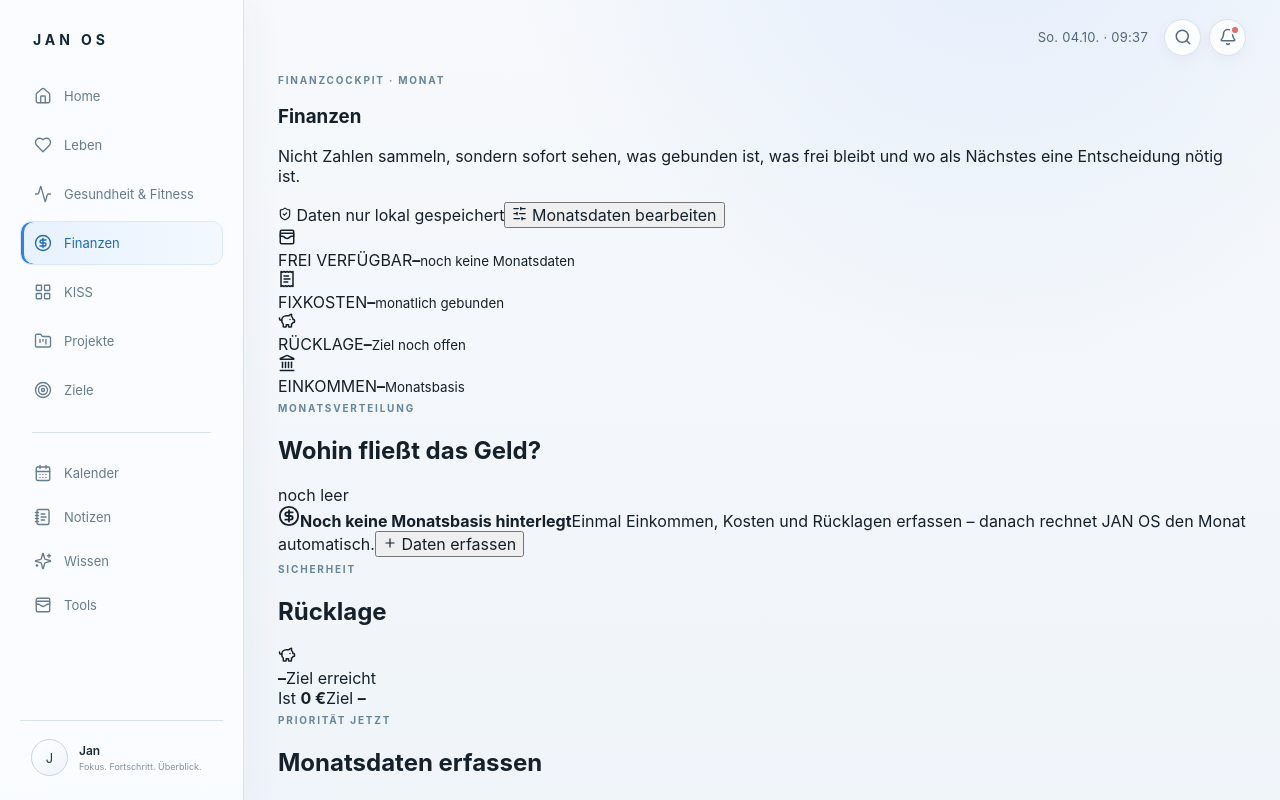
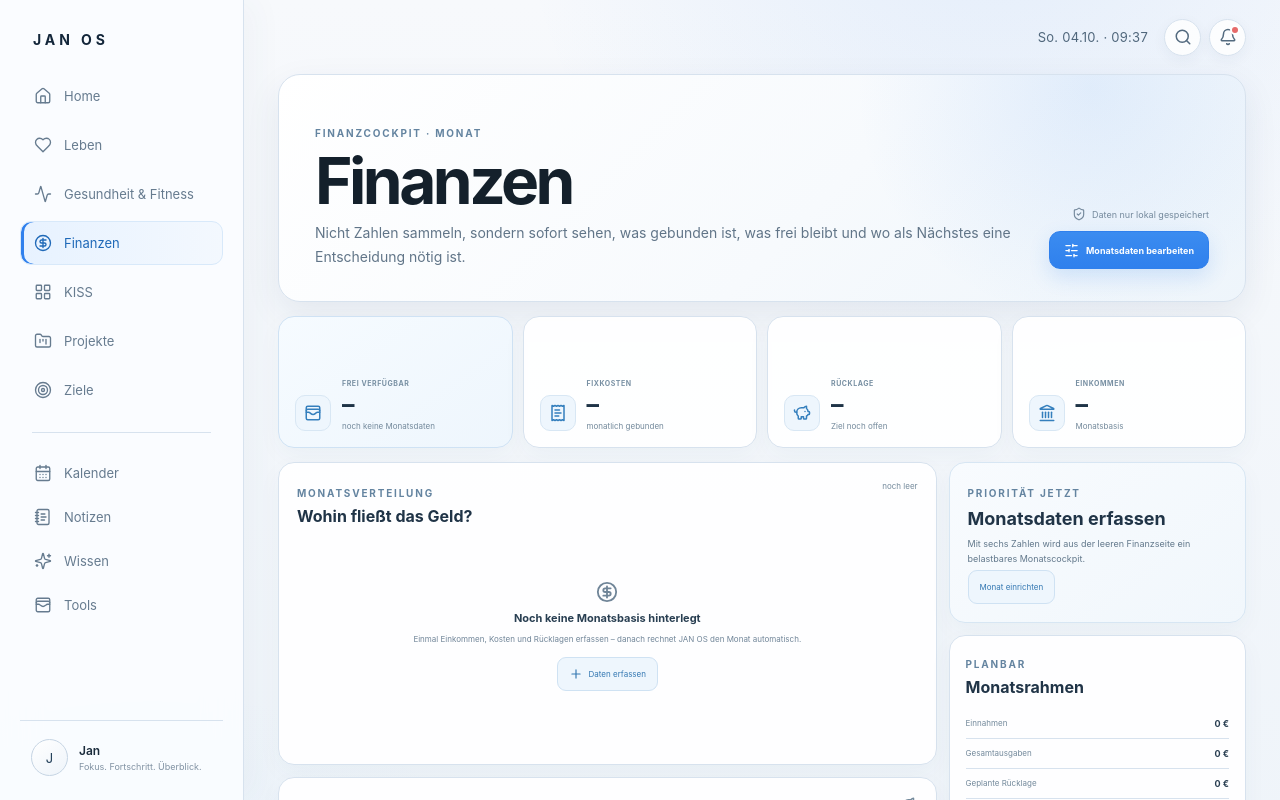
Before and after one commit to hapo3005/jan-os, a Next.js app: page /finanzen in a window 1280 px wide. Shown: the top 800 px of the page. Built offline with nearby package versions, Linux system fonts and the light colour scheme.

Commit message:
style: add professional finance dashboard

```diff
--- a/src/app/globals.css
+++ b/src/app/globals.css
@@ -3492,3 +3492,387 @@
     grid-column: 2;
   }
 }
+
+
+/* Finanzen · professionelles Monatscockpit */
+.finance-hero {
+  min-height: 228px;
+  display: flex;
+  align-items: flex-end;
+  justify-content: space-between;
+  gap: 28px;
+  padding: 32px 36px;
+  border: 1px solid var(--border);
+  border-radius: var(--radius-lg);
+  background:
+    radial-gradient(circle at 84% 6%, rgba(47,128,237,.10), transparent 28%),
+    linear-gradient(135deg,#ffffff 0%,#f7fafd 56%,#eef5fb 100%);
+  box-shadow: var(--shadow);
+}
+.finance-hero > div:first-child { max-width: 760px; }
+.finance-hero h1 {
+  margin: 11px 0 9px;
+  font-size: clamp(42px,5vw,66px);
+  line-height: .98;
+  letter-spacing: -.055em;
+}
+.finance-hero p:not(.eyebrow) {
+  max-width: 700px;
+  margin: 0;
+  color: #617588;
+  font-size: 14px;
+  line-height: 1.7;
+}
+.finance-hero-actions {
+  flex: 0 0 auto;
+  display: grid;
+  justify-items: end;
+  gap: 10px;
+}
+.finance-hero-actions > span {
+  display: inline-flex;
+  align-items: center;
+  gap: 6px;
+  color: #758a9d;
+  font-size: 9px;
+}
+.finance-hero-actions button {
+  display: inline-flex;
+  align-items: center;
+  gap: 7px;
+  min-height: 38px;
+  padding: 0 14px;
+  border: 1px solid #2f80ed;
+  border-radius: 11px;
+  background: linear-gradient(180deg,#3b8cf0,#2f80ed);
+  color: white;
+  font-size: 9px;
+  font-weight: 650;
+  cursor: pointer;
+  box-shadow: 0 8px 20px rgba(47,128,237,.17);
+}
+
+.finance-kpis {
+  display: grid;
+  grid-template-columns: repeat(4,1fr);
+  gap: 10px;
+  margin-top: 14px;
+}
+.finance-kpi {
+  min-height: 132px;
+  display: grid;
+  grid-template-columns: auto 1fr auto;
+  gap: 11px;
+  align-items: end;
+  padding: 16px;
+  border: 1px solid var(--border);
+  border-radius: 16px;
+  background: rgba(255,255,255,.95);
+  box-shadow: 0 8px 24px rgba(31,67,104,.04);
+}
+.finance-kpi.primary {
+  border-color: #cfe2f4;
+  background: linear-gradient(145deg,#f6fbff,#eef6fd);
+}
+.finance-kpi-icon {
+  width: 36px;
+  height: 36px;
+  display: grid;
+  place-items: center;
+  border: 1px solid #d8e7f4;
+  border-radius: 10px;
+  background: #eef6fd;
+  color: #347fbd;
+}
+.finance-kpi > div {
+  min-width: 0;
+  display: grid;
+  gap: 4px;
+}
+.finance-kpi > div > span {
+  color: #7890a3;
+  font-size: 7px;
+  font-weight: 700;
+  letter-spacing: .08em;
+}
+.finance-kpi strong {
+  color: #1f3447;
+  font-size: 25px;
+  line-height: 1;
+}
+.finance-kpi small {
+  color: #73899b;
+  font-size: 8px;
+}
+.finance-kpi > svg {
+  color: #2f9e70;
+  align-self: start;
+}
+.finance-kpi.primary > svg:last-child { color: #2f80ed; }
+
+.finance-layout {
+  display: grid;
+  grid-template-columns: minmax(0,1.55fr) minmax(290px,.7fr);
+  gap: 12px;
+  margin-top: 14px;
+}
+.finance-main,
+.finance-side {
+  display: grid;
+  align-content: start;
+  gap: 12px;
+}
+.finance-panel,
+.finance-decision {
+  padding: 18px;
+  border: 1px solid var(--border);
+  border-radius: 16px;
+  background: rgba(255,255,255,.95);
+  box-shadow: 0 8px 24px rgba(31,67,104,.04);
+}
+.finance-panel.compact { padding: 16px; }
+.finance-panel-head {
+  display: flex;
+  align-items: flex-start;
+  justify-content: space-between;
+  gap: 14px;
+}
+.finance-panel-head h2 {
+  margin: 5px 0 0;
+  color: #203447;
+  font-size: 16px;
+}
+.finance-panel-head > span,
+.finance-panel-head > svg {
+  color: #748a9c;
+  font-size: 8px;
+}
+
+.finance-allocation-bar {
+  display: flex;
+  width: 100%;
+  height: 16px;
+  margin-top: 20px;
+  overflow: hidden;
+  border-radius: 999px;
+  background: #e9eff5;
+}
+.finance-allocation-bar span { height: 100%; }
+.finance-allocation-bar .fixed { background: #5b8fd8; }
+.finance-allocation-bar .variable { background: #7eb8e8; }
+.finance-allocation-bar .reserve { background: #5fbf91; }
+
+.finance-breakdown {
+  display: grid;
+  grid-template-columns: repeat(2,1fr);
+  gap: 8px;
+  margin-top: 14px;
+}
+.finance-breakdown > div {
+  display: grid;
+  grid-template-columns: auto 1fr auto;
+  gap: 8px;
+  align-items: center;
+  padding: 9px 10px;
+  border: 1px solid #e1e9f0;
+  border-radius: 10px;
+  background: #fbfcfe;
+}
+.finance-breakdown span:not(.dot) {
+  color: #6f8598;
+  font-size: 8px;
+}
+.finance-breakdown strong {
+  color: #2a3f52;
+  font-size: 9px;
+}
+.finance-breakdown .dot {
+  width: 7px;
+  height: 7px;
+  border-radius: 50%;
+}
+.finance-breakdown .dot.fixed { background: #5b8fd8; }
+.finance-breakdown .dot.variable { background: #7eb8e8; }
+.finance-breakdown .dot.reserve { background: #5fbf91; }
+.finance-breakdown .dot.free { background: #c9d5df; }
+
+.finance-empty-state {
+  min-height: 220px;
+  display: grid;
+  place-items: center;
+  align-content: center;
+  gap: 8px;
+  color: #708598;
+  text-align: center;
+}
+.finance-empty-state strong {
+  color: #293f52;
+  font-size: 11px;
+}
+.finance-empty-state span {
+  max-width: 430px;
+  font-size: 8px;
+  line-height: 1.55;
+}
+.finance-empty-state button,
+.finance-decision button {
+  display: inline-flex;
+  align-items: center;
+  gap: 6px;
+  min-height: 34px;
+  margin-top: 3px;
+  padding: 0 11px;
+  border: 1px solid #cfe2f3;
+  border-radius: 9px;
+  background: #eef6fd;
+  color: #3478b2;
+  font-size: 8px;
+  cursor: pointer;
+}
+
+.finance-reserve-progress {
+  display: grid;
+  gap: 12px;
+  margin-top: 18px;
+}
+.finance-reserve-progress > div:first-child {
+  display: flex;
+  align-items: baseline;
+  gap: 7px;
+}
+.finance-reserve-progress > div:first-child strong {
+  color: #1f3447;
+  font-size: 27px;
+}
+.finance-reserve-progress > div:first-child span {
+  color: #778da0;
+  font-size: 8px;
+}
+.finance-progress-track {
+  height: 10px;
+  overflow: hidden;
+  border-radius: 999px;
+  background: #e7eef4;
+}
+.finance-progress-track i {
+  display: block;
+  height: 100%;
+  border-radius: inherit;
+  background: linear-gradient(90deg,#2f80ed,#55b98d);
+}
+.finance-reserve-meta {
+  display: flex;
+  justify-content: space-between;
+  gap: 10px;
+  color: #748a9c;
+  font-size: 8px;
+}
+.finance-reserve-meta strong { color: #2c4357; }
+
+.finance-decision {
+  border-color: #d7e6f3;
+  background: linear-gradient(145deg,#f8fbfe,#f1f7fc);
+}
+.finance-decision.focus { border-left: 3px solid #2f80ed; }
+.finance-decision.good { border-left: 3px solid #2fb67c; }
+.finance-decision.alert { border-left: 3px solid #e66a6a; }
+.finance-decision h2 {
+  margin: 7px 0 8px;
+  color: #203447;
+  font-size: 18px;
+}
+.finance-decision p {
+  margin: 0;
+  color: #62788b;
+  font-size: 9px;
+  line-height: 1.65;
+}
+.finance-decision-status {
+  display: inline-flex;
+  align-items: center;
+  gap: 6px;
+  margin-top: 13px;
+  color: #4b7c66;
+  font-size: 8px;
+}
+
+.finance-mini-list {
+  display: grid;
+  gap: 0;
+  margin-top: 12px;
+}
+.finance-mini-list > div {
+  display: flex;
+  justify-content: space-between;
+  gap: 14px;
+  padding: 9px 0;
+  border-bottom: 1px solid var(--border);
+}
+.finance-mini-list > div:last-child { border-bottom: 0; }
+.finance-mini-list span {
+  color: #73899b;
+  font-size: 8px;
+}
+.finance-mini-list strong {
+  color: #2a3f52;
+  font-size: 9px;
+}
+.finance-mini-list strong.negative { color: #c65353; }
+
+.finance-form-grid {
+  display: grid;
+  grid-template-columns: 1fr 1fr;
+  gap: 11px;
+}
+.finance-form-grid label {
+  display: grid;
+  gap: 6px;
+}
+.finance-form-grid label span {
+  color: #688095;
+  font-size: 8px;
+  font-weight: 700;
+  letter-spacing: .05em;
+  text-transform: uppercase;
+}
+.finance-form-grid input {
+  width: 100%;
+  min-height: 42px;
+  padding: 0 11px;
+  border: 1px solid var(--border);
+  border-radius: 10px;
+  background: #f8fafc;
+  color: #1d3042;
+  font: inherit;
+  font-size: 10px;
+}
+.finance-form-grid input:focus {
+  outline: 0;
+  border-color: #8dbce8;
+  box-shadow: 0 0 0 3px rgba(47,128,237,.08);
+}
+.finance-modal-note {
+  margin: 12px 0 0;
+  color: #7890a2;
+  font-size: 8px;
+}
+
+@media (max-width: 1040px) {
+  .finance-kpis { grid-template-columns: repeat(2,1fr); }
+  .finance-layout { grid-template-columns: 1fr; }
+}
+@media (max-width: 760px) {
+  .finance-hero {
+    min-height: 250px;
+    align-items: flex-start;
+    flex-direction: column;
+    justify-content: center;
+    padding: 28px 24px;
+  }
+  .finance-hero-actions { width: 100%; justify-items: start; }
+  .finance-breakdown { grid-template-columns: 1fr; }
+}
+@media (max-width: 560px) {
+  .finance-kpis { grid-template-columns: 1fr; }
+  .finance-form-grid { grid-template-columns: 1fr; }
+}
```
